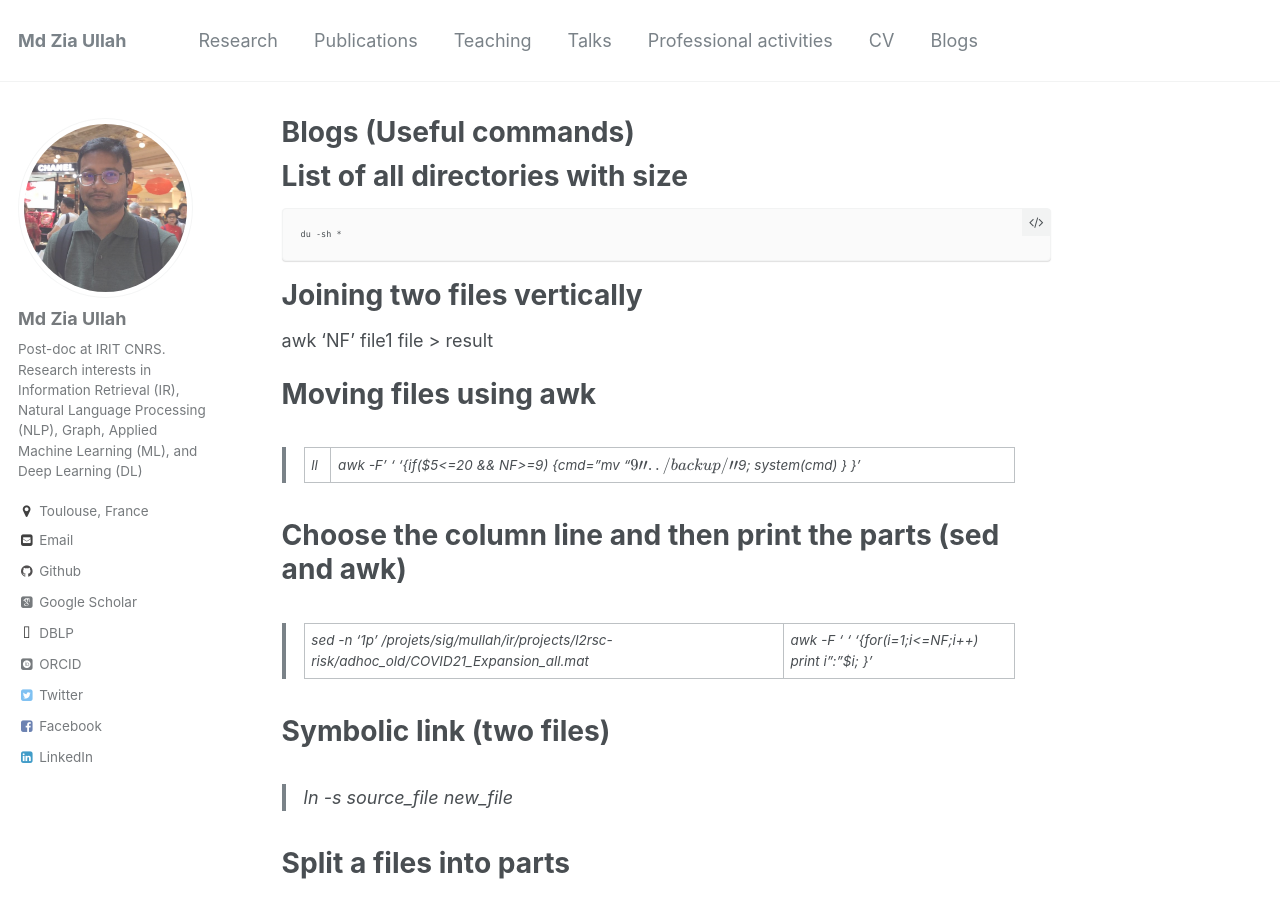
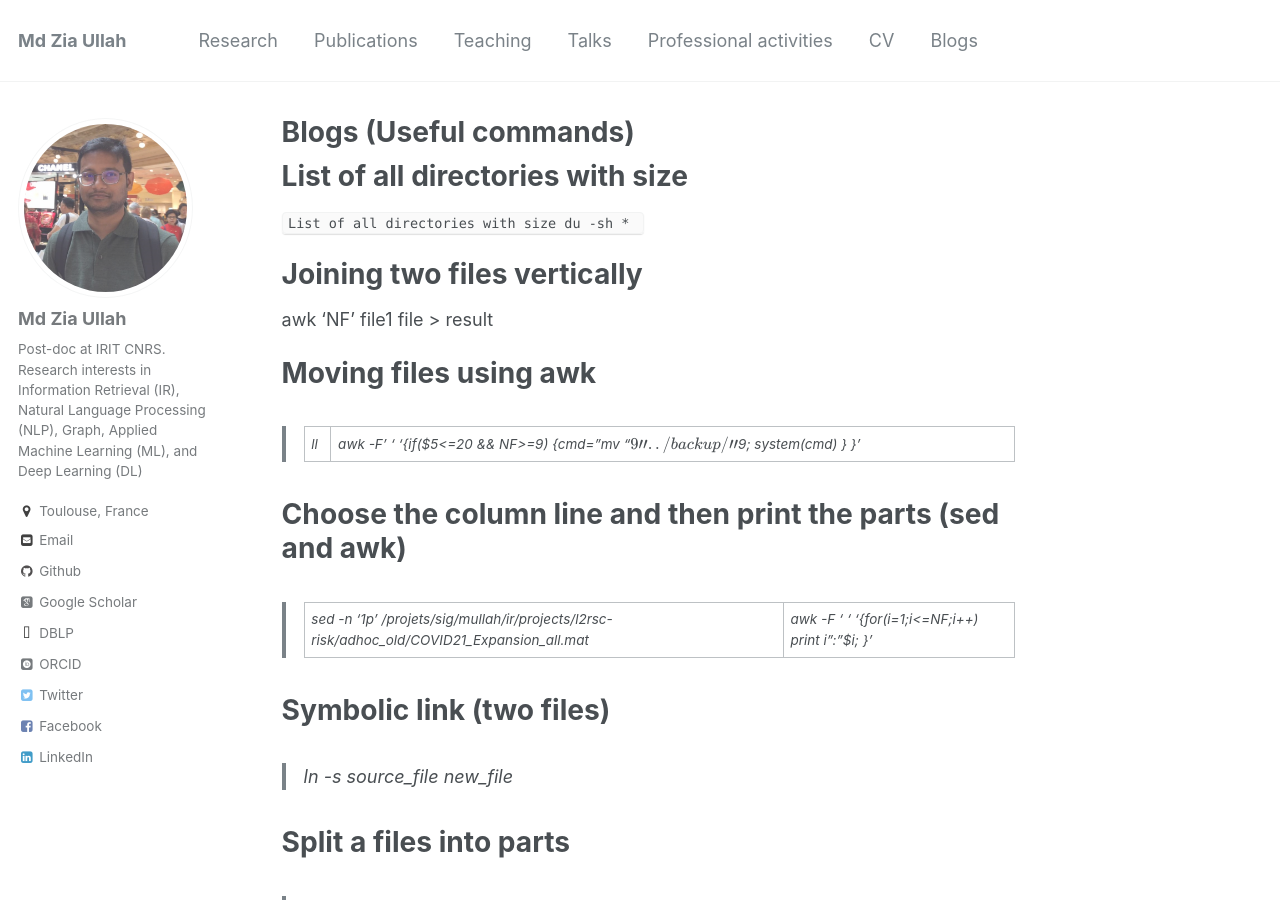
Before and after one commit to zuacubd/zuacubd.github.io, a Jekyll site: the page built from _pages/blogs.md, in a window 1280 px wide and 900 px high. Built offline with Jekyll 4.4.1, drawn with Linux system fonts in a browser that asks for light colours; some web fonts are replaced; formulas are drawn with MathJax 3.

Commit message:
Update blogs.md

````diff
--- a/_pages/blogs.md
+++ b/_pages/blogs.md
@@ -6,7 +6,7 @@ published: true
 ---
 
 # List of all directories with size
-```
+```List of all directories with size
 du -sh *
 ```
 
````
